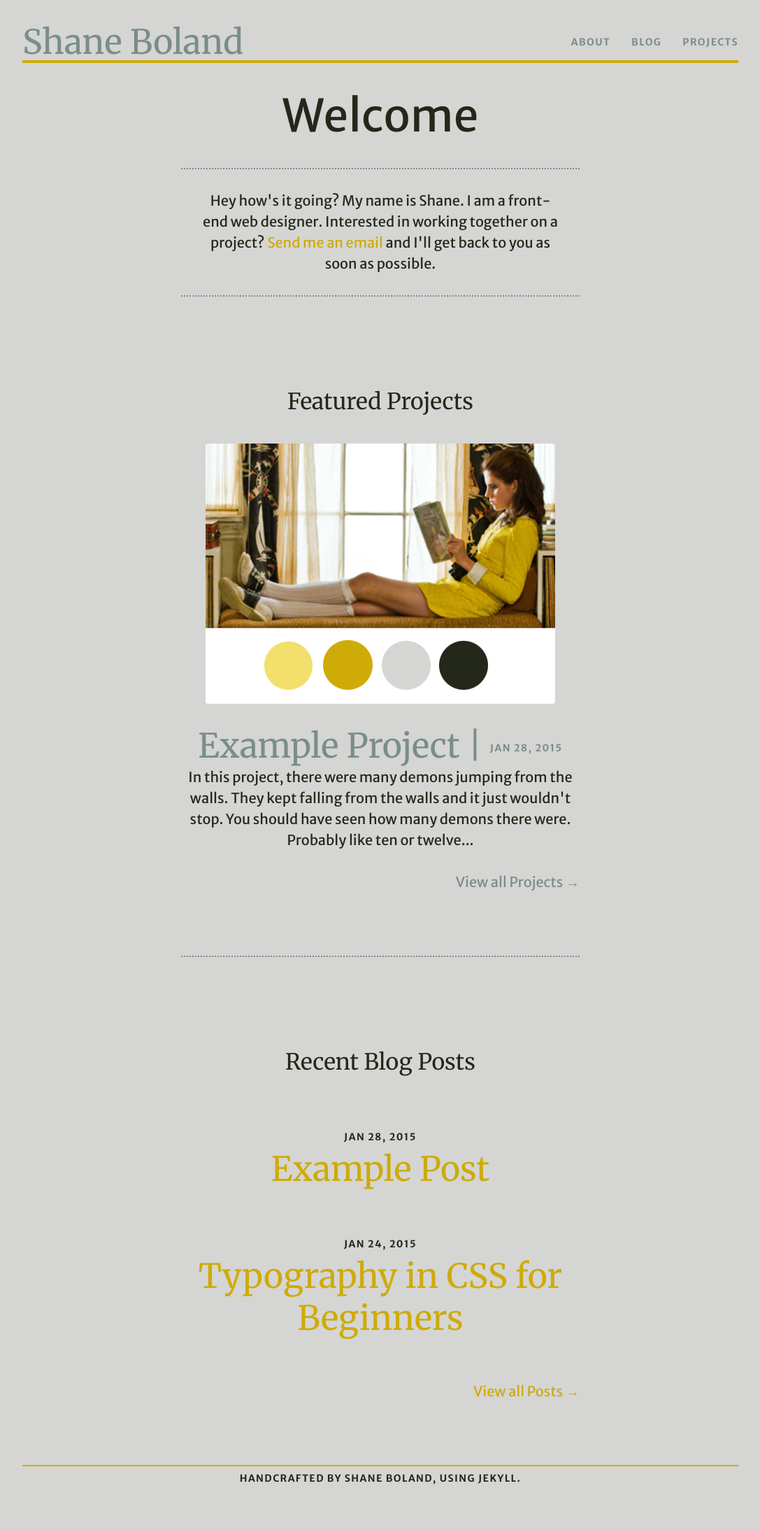
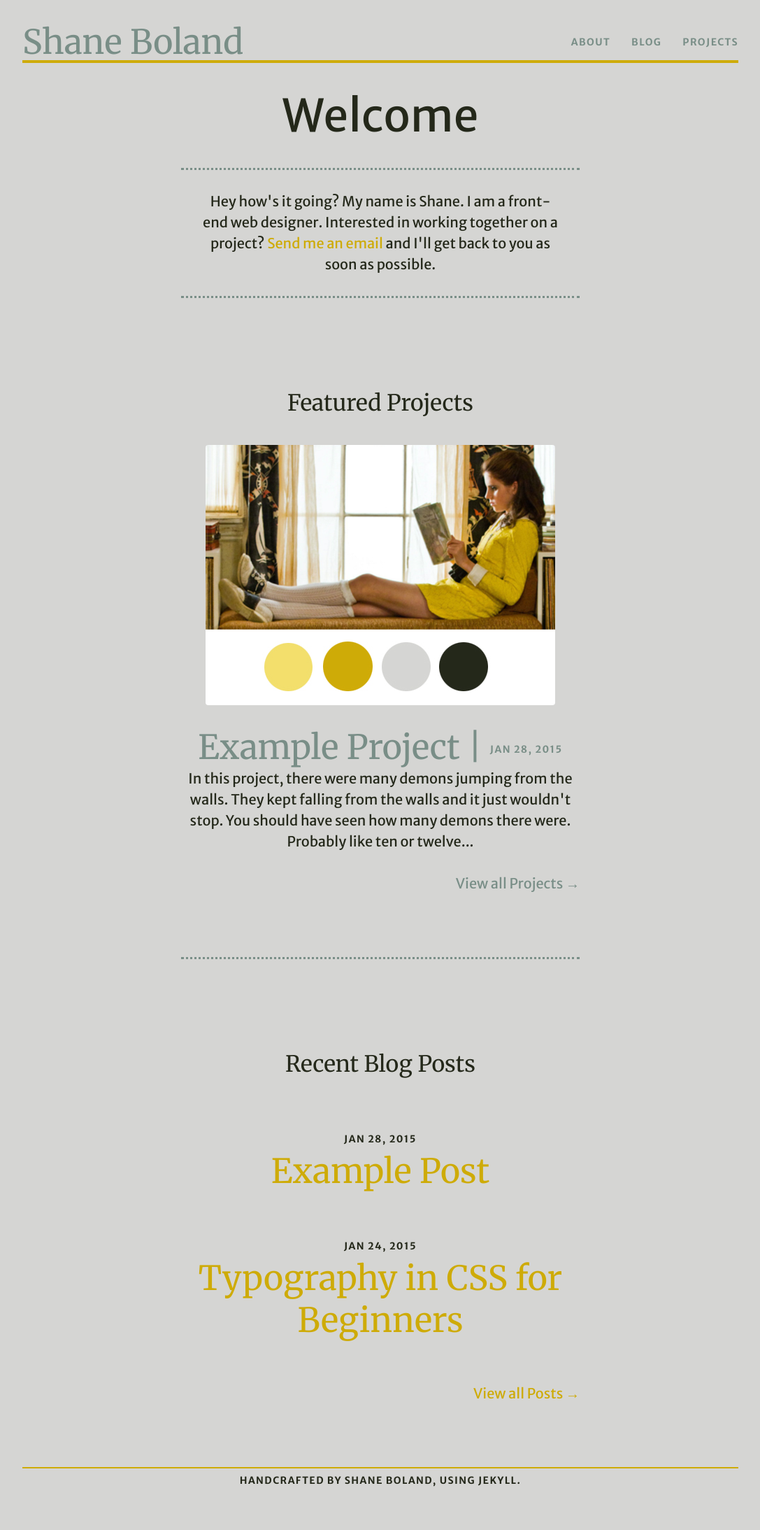
Before and after one commit to shanetheboland/walter, a Jekyll site: the page built from index.html, in a window 1280 px wide. Shown: the whole page at 70% size, without its empty margins (96-1183 px from the left). Built offline with Jekyll 4.4.1, drawn with Linux system fonts in a browser that asks for light colours.

Commit message:
HR: Changed styles on hr

```diff
--- a/_sass/base/typography.scss
+++ b/_sass/base/typography.scss
@@ -36,7 +36,7 @@ p { font: normal 400 20px/1.5 $body-font; margin-bottom: $spacing-unit;}
 
 hr {
     border: 0;
-    border-bottom: dotted 2px $secondary-color;
+    border-bottom: dotted 3px $secondary-color;
     margin: $spacing-unit auto;
 }
 
```
